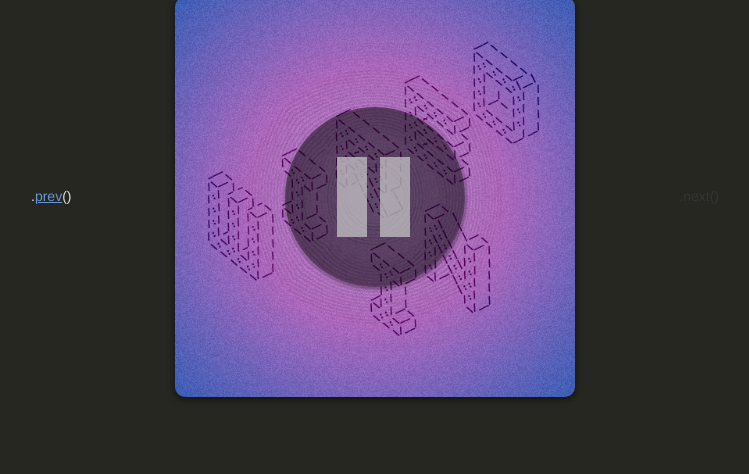
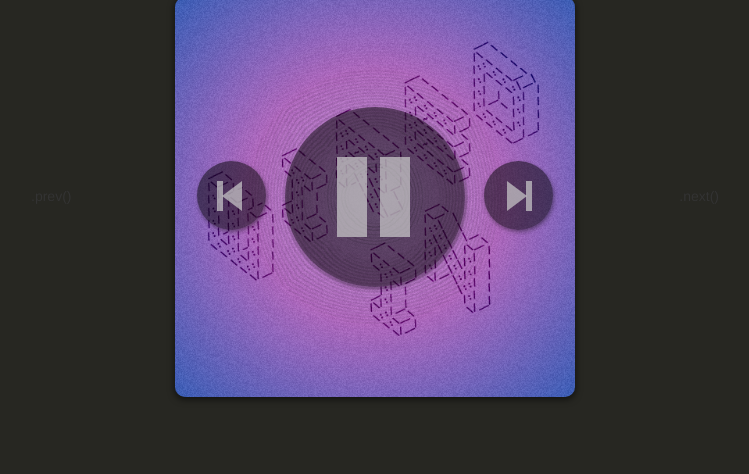
Before and after one commit to loopinfinito/wired-in, a plain HTML site: page index.html in a window 1280 px wide. Both pictures are taken after a click on the element 640 px from the left and 450 px from the top of the page. Shown: the part 253-727 px from the top of the page, without its empty margins (265-1014 px from the left). Drawn offline with Linux system fonts and the light colour scheme.

Commit message:
Adiciona botões next e prev, e rodapé da página

```diff
--- a/index.html
+++ b/index.html
@@ -3,14 +3,18 @@
 <head>
 	<title>.wiredIn</title>
 	<!-- <link href='http://fonts.googleapis.com/css?family=Source+Code+Pro' rel='stylesheet' type='text/css' /> -->
-	<link rel="stylesheet" type="text/css" href="main.css" />
+	<link rel="stylesheet" type="text/css" href="style.css" />
 </head>
 <body>
 
-	<h1>.<span class="purple">wiredIn</span>(<span class="red">1</span>)</h1>
+	<header>
+		<h1>.<span class="purple">wiredIn</span>(<span class="red">1</span>)</h1>
+	</header>
 
 	<section id="cover" class="w1">
-		<div id="button" class="play"></div>
+		<div id="toggle-play" class="button play"></div>
+		<div id="prev-music" class="button prev hidden"></div>
+		<div id="next-music" class="button next hidden"></div>
 	</section>
 
 	<section id="tracklist">
@@ -21,12 +25,16 @@
 			<a href="#" data-src="wiredin_01_4_there_might_be_coffee.mp3"><span class="blue">deadmau5</span>: <span class="green">There might be Coffee</span>,</a><br />
 			<a href="#" data-src="wiredin_01_5_audio_video_disco.m4a"><span class="blue">justice</span>: <span class="green">Audio, Video, Disco.</span>,</a><br />
 			<a href="#" data-src="wiredin_01_6_daybreak.mp3"><span class="blue">overwerk</span>: <span class="green">Daybreak</span>,</a><br />
-			<a href="#" data-src="wiredin_01_7_rock_into_the_future.m4a"><span class="blue">1200Micrograms</span>: <span class="green">Rock into the Future</span></a><br />
-			<a href="#" data-src="wiredin_01_8_derezzed.mp3"><span class="blue">daftPunk</span>: <span class="green">Derezzed</span>,</a><br />
+			<a href="#" data-src="wiredin_01_7_rock_into_the_future.m4a"><span class="blue">1200Micrograms</span>: <span class="green">Rock into the Future</span>,</a><br />
+			<a href="#" data-src="wiredin_01_8_derezzed.mp3"><span class="blue">daftPunk</span>: <span class="green">Derezzed</span></a><br />
 		}
 	</section>
 
-	<a href="#" id="prev" class="controls">.<span class="blue">prev</span>()</a>
+	<footer>
+		<span class="blue">console</span>.log <span class="green double">um projeto #{<a href="http://loopinfinito.com.br/projetos" class="purple">loopinfinito</a>}</span>
+	</footer>
+
+	<a href="#" id="prev" class="controls disabled">.<span class="blue">prev</span>()</a>
 	<a href="#" id="next" class="controls disabled">.<span class="blue">next</span>()</a>
 
 	<script type="text/javascript" src="scripts/jquery.js"></script>
--- a/scripts/main.js
+++ b/scripts/main.js
@@ -14,17 +14,19 @@ $('#next').click( function(){
 		player.next()
 })
 
-$('#button').click( function(){
+$('#toggle-play').click( function(){
 
 	if( $(this).hasClass('play') ){
 
 		player.play()
 		$(this).removeClass('play').addClass('pause')
+		$('#prev-music, #next-music').removeClass('hidden')
 
 	} else {
 
 		player.pause()
 		$(this).removeClass('pause').addClass('play')
+		$('#prev-music, #next-music').addClass('hidden')
 	}
 })
 
--- a/scripts/player.js
+++ b/scripts/player.js
@@ -19,7 +19,7 @@ var player = ( function(){
 			$('#tracklist a').each( function( index, element ){
 
 				$(this).attr( 'data-index', index )
-				player.tracklist[ index ] = $('<audio controls></audio>').appendTo('body').attr( 'src', 'music/1/'+$(this).attr( 'data-src' ) )[0]
+				player.tracklist[ index ] = $('<audio></audio>').appendTo('body').attr( 'src', 'music/1/'+$(this).attr( 'data-src' ) )[0]
 				player.tracklist[ index ].addEventListener( 'ended', player.next )
 			})
 
--- a/main.css
+++ b/style.css
@@ -12,7 +12,6 @@ body {
 	font-size: 14px;
 	color: #ddd;
 	background: #272722;
-	padding-bottom: 80px;
 	overflow: hidden;
 }
 
@@ -27,6 +26,10 @@ h1 {
 a {
 	color: #ddd;
 	text-decoration: none;
+}
+
+audio {
+	display: none;
 }
 
 .controls {
@@ -95,6 +98,11 @@ a {
 		content: "'";
 	}
 
+	.green.double::before,
+	.green.double::after {
+		content: '"';
+	}
+
 #cover {
 	width: 400px;
 	height: 400px;
@@ -106,32 +114,112 @@ a {
 	box-shadow: 0px 2px 6px 1px rgba(0,0,0,0.5);
 	position: relative;
 	margin: auto;
+	overflow: hidden;
 }
 
 .w1 {
 	background-image: url(images/wired01.png);
 }
 
-#button {
-	width: 180px;
-	height: 180px;
+.button {
 	background: rgba(0,0,0,0.5);
 	border-radius: 50%;
 	position: absolute;
-	top: 110px;
-	left: 110px;
 	cursor: pointer;
 	box-shadow: 1px 2px 4px rgba(0,0,0,0.4);
 	overflow: hidden;
 	-webkit-transition: background 0.5s ease, box-shadow 0.5s ease;
 }
 
-#button:hover {
+.button:hover {
 	background: rgba(0,0,0,0.7);
 	box-shadow: 1px 2px 6px 2px rgba(0,0,0,0.6);
 }
 
-#button.play::before {
+.button.prev,
+.button.next {
+	width: 69px;
+	height: 69px;
+	top: 164px;
+	-webkit-transition: all 0.5s ease;
+}
+
+.button.prev {
+	left: 22px;
+}
+
+.button.prev.hidden {
+	left: -75px;
+	opacity: 0;
+}
+
+.button.prev::before {
+	content: '';
+	width: 6px;
+	height: 30px;
+	background: #ccc;
+	display: block;
+	position: absolute;
+	left: 20px;
+	top: 20px;
+	opacity: 0.7;
+}
+
+.button.prev::after {
+	content: '';
+	width: 0;
+	height: 0;
+	position: absolute;
+	top: 20px;
+	opacity: 0.7;
+	border-top: 15px solid transparent;
+	border-bottom: 15px solid transparent;
+	border-right: 20px solid #ccc;
+	left: 25px;
+}
+
+.button.next {
+	right: 22px;
+}
+
+.button.next.hidden {
+	right: -75px;
+}
+
+.button.next::before {
+	content: '';
+	width: 0;
+	height: 0;
+	position: absolute;
+	top: 20px;
+	opacity: 0.7;
+	border-top: 15px solid transparent;
+	border-bottom: 15px solid transparent;
+	border-left: 20px solid #ccc;
+	left: 23px;
+}
+
+.button.next::after {
+	content: '';
+	width: 6px;
+	height: 30px;
+	background: #ccc;
+	display: block;
+	position: absolute;
+	left: 42px;
+	top: 20px;
+	opacity: 0.7;
+}
+
+.button.play,
+.button.pause {
+	width: 180px;
+	height: 180px;
+	top: 110px;
+	left: 110px;
+}
+
+.button.play::before {
 	content: '';
 	width: 0;
 	height: 0;
@@ -144,7 +232,7 @@ a {
 	left: 60px;
 }
 
-#button.pause::before {
+.button.pause::before {
 	content: '';
 	width: 30px;
 	height: 80px;
@@ -156,7 +244,7 @@ a {
 	opacity: 0.7;
 }
 
-#button.pause::after {
+.button.pause::after {
 	content: '';
 	width: 30px;
 	height: 80px;
@@ -204,3 +292,18 @@ a {
 			margin-left: 7px;
 			top: 1px;
 		}
+
+footer {
+	width: 400px;
+	margin: auto;
+	margin-top: 70px;
+	border-top: 1px dashed #666;
+	padding: 10px 0 50px 0;
+	text-align: right;
+	opacity: 0.4;
+	font-size: 12px;
+}
+
+	footer a:hover {
+		text-decoration: underline;
+	}
```
